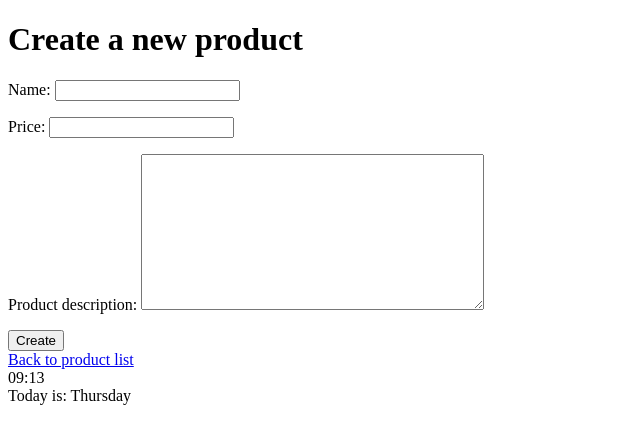
After one commit to sejeenn/python_django, a Django app: page /shop/products/create in a window 1280 px wide. The commit adds this page. Shown: the top 444 px of the page, without its empty margins (0-640 px from the left). Run offline with Django 4.2, Linux system fonts and the light colour scheme.

Commit message:
28.03.23 work

```diff
--- /dev/null
+++ b/M_06_Forms/mysite/shopapp/forms.py
@@ -0,0 +1,7 @@
+from django import forms
+
+
+class ProductForm(forms.Form):
+    name = forms.CharField(max_length=100)
+    price = forms.DecimalField(min_value=1, max_value=100000)
+    description = forms.CharField(label="Product description", widget=forms.Textarea)
--- /dev/null
+++ b/M_06_Forms/mysite/shopapp/templates/shopapp/create-product.html
@@ -0,0 +1,24 @@
+{% extends 'shopapp/base.html' %}
+
+{% block title %}
+  Create product
+{% endblock %}
+
+{% block body %}
+    <h1>Create a new product</h1>
+    <div>
+        <form method="post">
+            {% csrf_token %}
+
+            {{ form.as_p }}
+            <button type="submit">
+                Create
+            </button>
+        </form>
+    </div>
+<div>
+  <a href="{% url 'shopapp:products_list' %}">
+    Back to product list
+  </a>
+</div>
+{% endblock %}
--- a/M_06_Forms/mysite/shopapp/templates/shopapp/products-list.html
+++ b/M_06_Forms/mysite/shopapp/templates/shopapp/products-list.html
@@ -21,4 +21,9 @@
   {% else %}
     <h3>No products yet</h3>
   {% endif %}
+<div>
+  <a href="{% url 'shopapp:product_create' %}">
+    Create a new product
+  </a>
+</div>
 {% endblock %}
--- a/M_06_Forms/mysite/shopapp/urls.py
+++ b/M_06_Forms/mysite/shopapp/urls.py
@@ -1,6 +1,6 @@
 from django.urls import path
 
-from .views import shop_index, groups_list, products_list, orders_list
+from .views import shop_index, groups_list, products_list, orders_list, create_product
 
 app_name = "shopapp"
 
@@ -8,5 +8,7 @@ urlpatterns = [
     path("", shop_index, name="index"),
     path("groups/", groups_list, name="groups_list"),
     path("products/", products_list, name="products_list"),
+    path("products/create", create_product, name="product_create"),
     path("orders/", orders_list, name="orders_list"),
+
 ]
--- a/M_06_Forms/mysite/shopapp/views.py
+++ b/M_06_Forms/mysite/shopapp/views.py
@@ -2,9 +2,10 @@ from timeit import default_timer
 
 from django.contrib.auth.models import Group
 from django.http import HttpResponse, HttpRequest
-from django.shortcuts import render
+from django.shortcuts import render, redirect, reverse
 
 from .models import Product, Order
+from .forms import ProductForm
 
 
 def shop_index(request: HttpRequest):
@@ -26,6 +27,19 @@ def groups_list(request: HttpRequest):
     }
     return render(request, 'shopapp/groups-list.html', context=context)
 
+def create_product(request: HttpRequest) -> HttpResponse:
+    if request.method == 'POST':
+        form = ProductForm(request.POST)
+        if form.is_valid():
+            Product.objects.create(**form.cleaned_data)
+            url = reverse("shopapp:products_list")
+            return redirect(url)
+    else:
+        form = ProductForm()
+    context = {
+        "form": form,
+    }
+    return render(request, 'shopapp/create-product.html', context=context)
 
 def products_list(request: HttpRequest):
     context = {
```
Also changed, not shown: M_06_Forms/mysite/requestdataapp/forms.py (added, +7 -0 lines), M_06_Forms/mysite/requestdataapp/templates/requestdataapp/user-bio-form.html (+1 -15 lines), M_06_Forms/mysite/requestdataapp/views.py (+5 -2 lines), M_06_Forms/mysite/db.sqlite3 (added).
